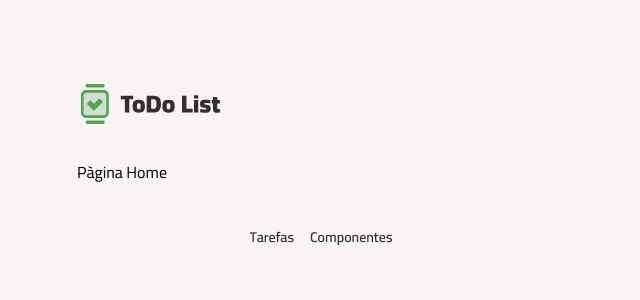
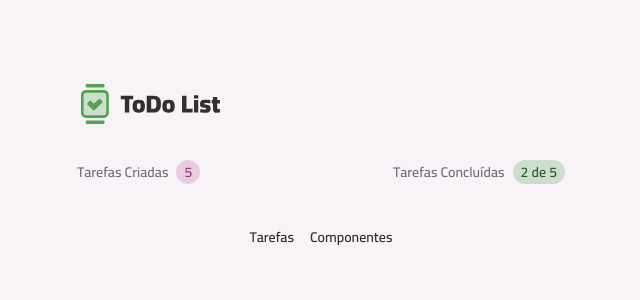
Before and after one commit to anacnogueira/react-todo, a React (Vite) app: page / in a window 1280 px wide. Shown: the top 300 px of the page, without its empty margins (319-959 px from the left). Built offline with nearby package versions, Linux system fonts and the light colour scheme.

Commit message:
Criando componete de resumo das tarefas

```diff
--- /dev/null
+++ b/src/cor-components/tasks-summary.tsx
@@ -0,0 +1,22 @@
+import Badge from "../components/badge";
+import Text from "../components/text";
+
+export default function TasksSummary() {
+    return (
+        <>
+            <div className="flex items-center gap-2">
+                <Text className="!text-gray-300" variant="body-sm-bold">
+                    Tarefas Criadas
+                </Text>
+                <Badge variant="secondary">5</Badge>
+            </div>
+
+            <div className="flex items-center gap-2">
+                <Text className="!text-gray-300" variant="body-sm-bold">
+                    Tarefas Concluídas
+                </Text>
+                <Badge variant="primary">2 de 5</Badge>
+            </div>
+        </>
+    )
+}
--- a/src/pages/page-home.tsx
+++ b/src/pages/page-home.tsx
@@ -1,5 +1,13 @@
 import Container from "../components/container";
+import TasksSummary from "../cor-components/tasks-summary";
 
 export default function PageHome() {
-    return <Container>Pàgina Home</Container>
+    return (
+        <Container as="article" className="space-y-3">
+            <header className="flex items-center justify-between">
+                <TasksSummary />
+            </header>
+
+        </Container>
+    );
 }
```
